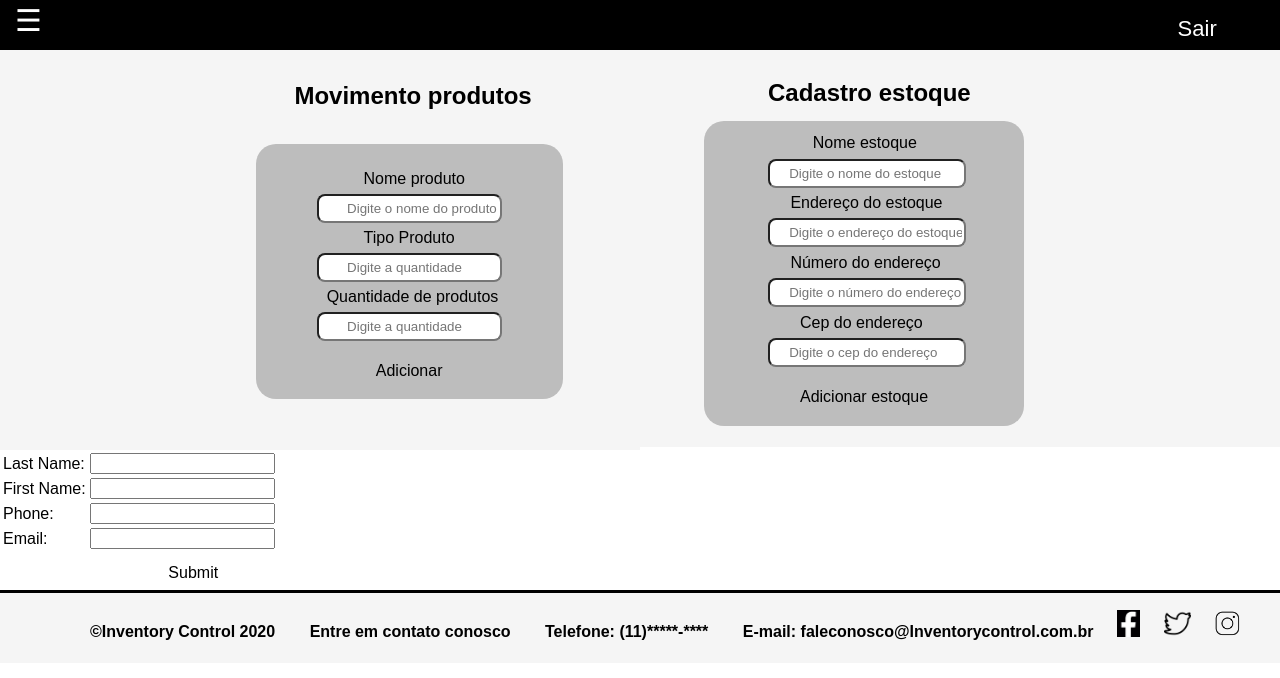
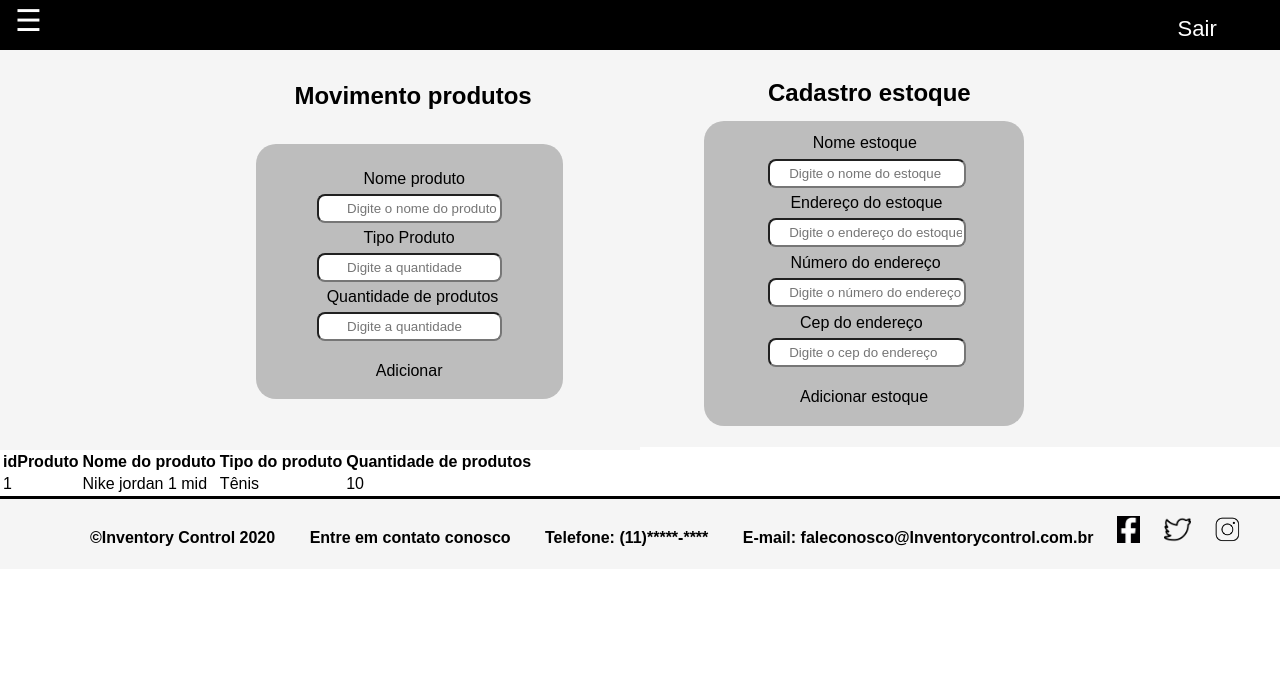
Before and after one commit to vitor-scudeler-lopes23/Stockontrol, a website: page projeto-site/public/CadastroProdutos.html in a window 1280 px wide. Drawn offline with nearby package versions, Linux system fonts and the light colour scheme.

Commit message:
Apagando workflows

```diff
--- a/projeto-site/public/CadastroProdutos.html
+++ b/projeto-site/public/CadastroProdutos.html
@@ -64,12 +64,23 @@
       </div>
 
       <table>
-        <tr><td>Last Name:</td><td><input type="text" name="lastname" style="color:black" /></td></tr>
-        <tr><td>First Name:</td><td><input type="text" name="firstname"style="color:black" /></td></tr>
-        <tr><td>Phone:</td><td><input type="text" name="phone" style="color:black" /></td></tr>
-        <tr><td>Email:</td><td><input type="text" name="email" style="color:black" /></td></tr>
-        <tr><td></td><td colspan="2" align="center"><input class="btn btn-primary btn-sm btn-block" type="submit" /></td></tr>
-        <input type=hidden name=mode value=added>
+        <thead>
+            <tr>
+                <th>idProduto</th>
+                <th>Nome do produto</th>
+                <th>Tipo do produto</th>
+                <th>Quantidade de produtos</th>
+            </tr>
+        </thead>
+        <tbody>
+            <tr>
+                <td align-certe >1</td>
+                <td>Nike jordan 1 mid</td>
+                <td>Tênis</td>
+                <td>10</td>
+            </tr>
+        </tbody>
+
       </table>
 
     <div class="barra"></div>
```
Also changed, not shown: .github/workflows/main_stockontrol.yml (deleted).
